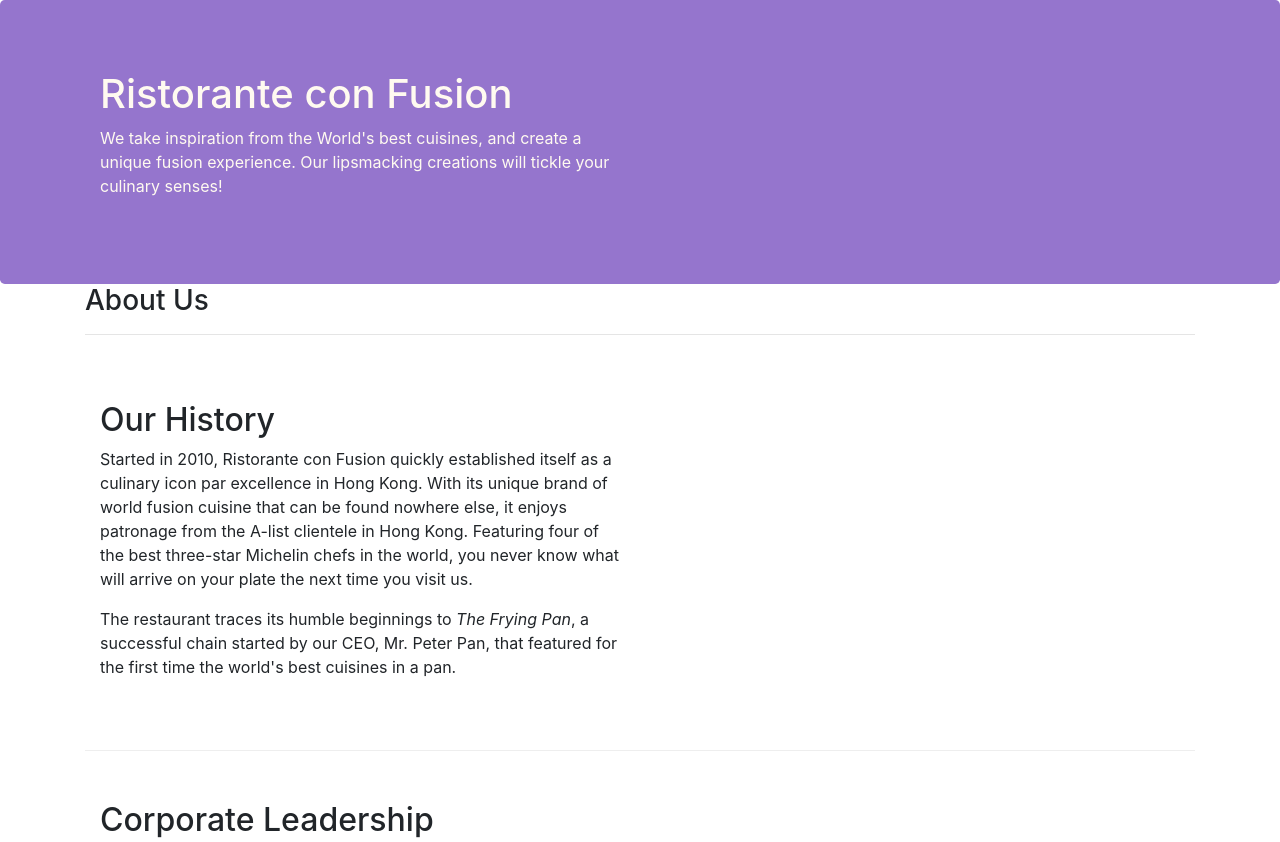
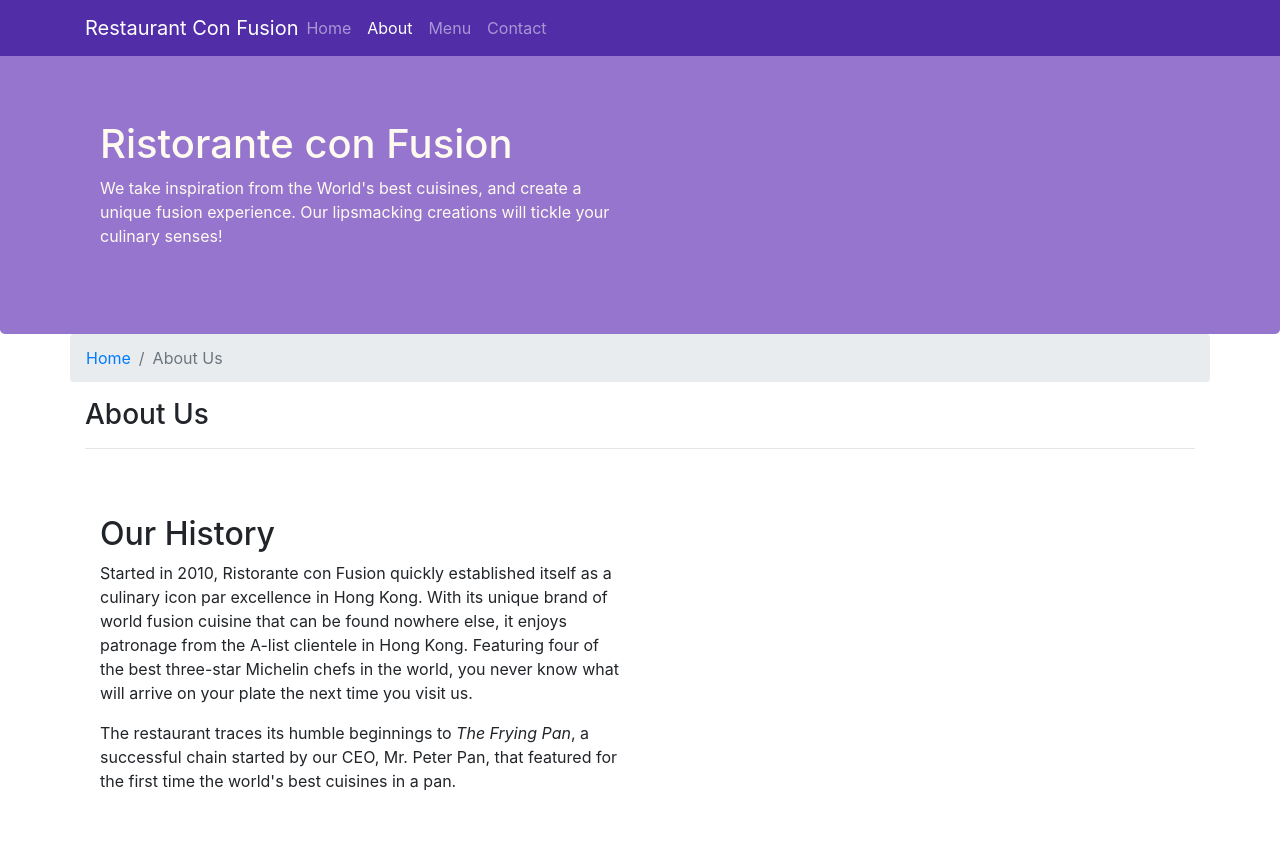
Before and after one commit to Vitor-G-Rocha/conFunsion-Bootstrap, a website: page aboutus.html in a window 1280 px wide. Shown: the top 842 px of the page. Drawn offline with nearby package versions, Linux system fonts and the light colour scheme.

Commit message:
Navbar and breadcrumbs

```diff
--- a/aboutus.html
+++ b/aboutus.html
@@ -16,6 +16,23 @@
 
 <body>
 
+    <nav class="navbar navbar-dark navbar-expand-sm fixed-top">
+        <div class="container">
+            <button class="navbar-toggler" type="button" data-toggle="collapse" data-target="#Navbar">
+                <span class="navbar-toggler-icon"></span>
+            </button>
+            <a href="./index.html" class="navbar-brand mr-auto">Restaurant Con Fusion</a>
+            <div class="collapse navbar-collapse" id="Navbar">
+                <ul class="navbar-nav mr-auto">
+                    <li class="nav-item"><a class="nav-link" href="./index.html">Home</a></li>
+                    <li class="nav-item active"><a class="nav-link" href="#">About</a></li>
+                    <li class="nav-item"><a class="nav-link" href="#">Menu</a></li>
+                    <li class="nav-item"><a class="nav-link" href="#">Contact</a></li>
+                </ul>
+            </div>
+        </div>
+    </nav>
+
     <header class="jumbotron">
         <div class="container">
             <div class="row row-header">
@@ -32,6 +49,10 @@
 
     <div class="container">
         <div class="row">
+            <ol class="col-12 breadcrumb">
+                <li class="breadcrumb-item"><a href="./index.html">Home</a></li>
+                <li class="breadcrumb-item active">About Us</li>
+            </ol>
             <div class="col-12">
                 <h3>About Us</h3>
                 <hr>
@@ -58,7 +79,8 @@
             <div class="col-12">
                 <h2>Corporate Leadership</h2>
                 <h3>Peter Pan <small>Chief Epicurious Officer</small></h3>
-                <p class="d-none d-sm-block">Our CEO, Peter, credits his hardworking East Asian immigrant parents who undertook the arduous
+                <p class="d-none d-sm-block">Our CEO, Peter, credits his hardworking East Asian immigrant parents who
+                    undertook the arduous
                     journey to the shores of America with the intention of giving their children the best future. His
                     mother's wizardy in the kitchen whipping up the tastiest dishes with whatever is available
                     inexpensively at the supermarket, was his first inspiration to create the fusion cuisines for which
@@ -66,18 +88,21 @@
                     restaurant, pioneering cross-cultural culinary connections.
                 </p>
                 <h3>Dhanasekaran Witherspoon <small>Chief Food Officer</small></h3>
-                <p class="d-none d-sm-block">Our CFO, Danny, as he is affectionately referred to by his colleagues, comes from a long established
+                <p class="d-none d-sm-block">Our CFO, Danny, as he is affectionately referred to by his colleagues,
+                    comes from a long established
                     family tradition in farming and produce. His experiences growing up on a farm in the Australian
                     outback gave him great appreciation for varieties of food sources. As he puts it in his own words,
                     <em>Everything that runs, wins, and everything that stays, pays!</em>
                 </p>
                 <h3>Agumbe Tang <small>Chief Taste Officer</small></h3>
-                <p class="d-none d-sm-block">Blessed with the most discerning gustatory sense, Agumbe, our CTO, personally ensures that every dish
+                <p class="d-none d-sm-block">Blessed with the most discerning gustatory sense, Agumbe, our CTO,
+                    personally ensures that every dish
                     that we serve meets his exacting tastes. Our chefs dread the tongue lashing that ensues if their
                     dish does not meet his exacting standards. He lives by his motto, <em>You click only if you survive
                         my lick.</em></p>
                 <h3>Alberto Somayya <small>Executive Chef</small></h3>
-                <p class="d-none d-sm-block">Award winning three-star Michelin chef with wide International experience having worked closely with
+                <p class="d-none d-sm-block">Award winning three-star Michelin chef with wide International experience
+                    having worked closely with
                     whos-who in the culinary world, he specializes in creating mouthwatering Indo-Italian fusion
                     experiences. He says, <em>Put together the cuisines from the two craziest cultures, and you get a
                         winning hit! Amma Mia!</em></p>
@@ -92,7 +117,7 @@
                 <div class="col-4 offset-1 col-sm-2">
                     <h5>Links</h5>
                     <ul class="list-unstyled">
-                        <li><a href="#">Home</a></li>
+                        <li><a href="./index.html">Home</a></li>
                         <li><a href="#">About</a></li>
                         <li><a href="#">Menu</a></li>
                         <li><a href="#">Contact</a></li>
--- a/css/styles.css
+++ b/css/styles.css
@@ -28,3 +28,12 @@
     margin: 0px;
     color: #0f0f0f0f;
 }
+
+body {
+    padding: 50px 0px 0px 0px;
+    z-index: 0;
+}
+
+.navbar-dark {
+    background-color: #512DA8;
+}
```
Also changed, not shown: index.html (+17 -1 lines).
